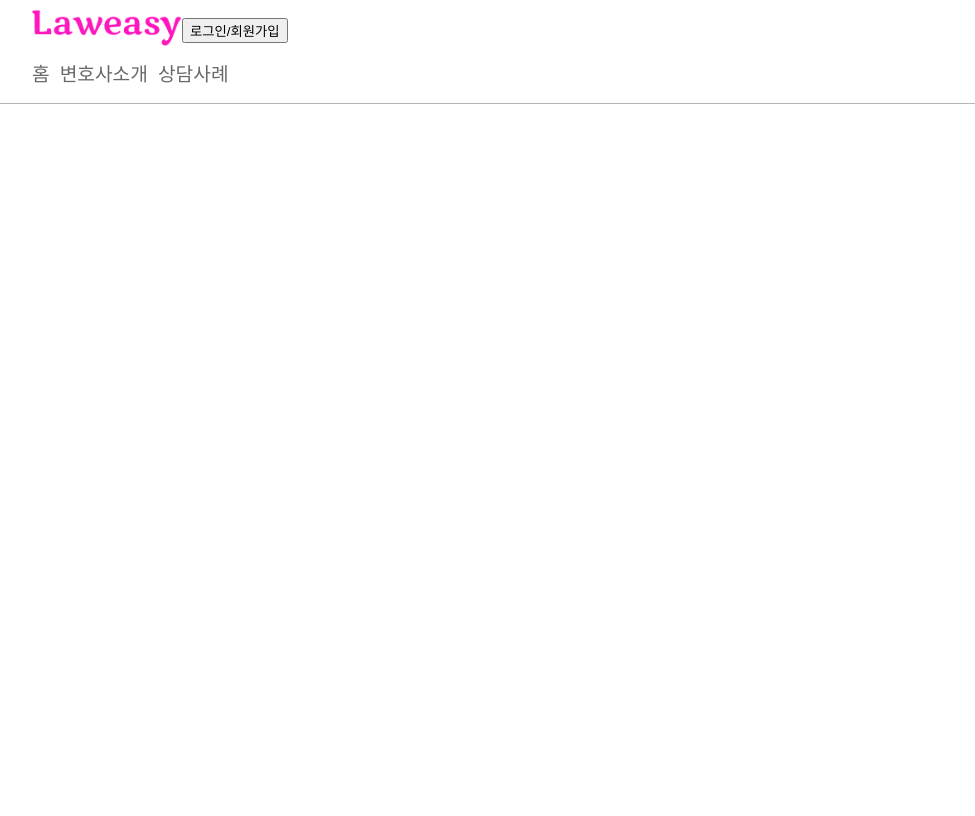
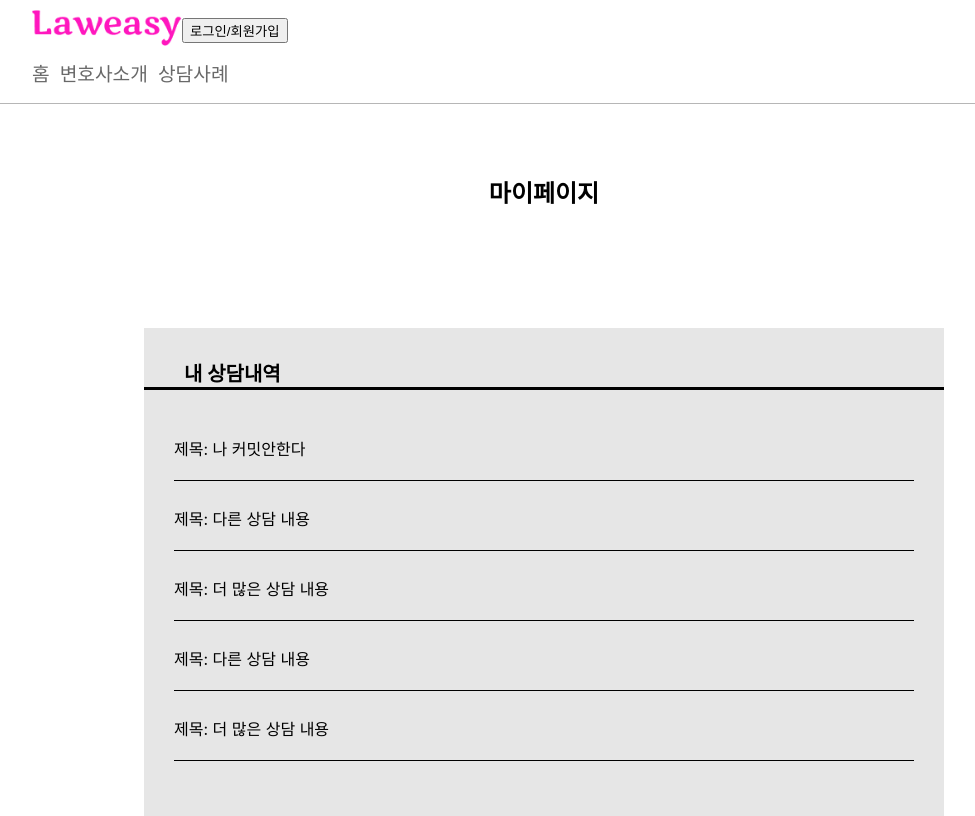
Before and after one commit to jodandan/hackathon_LawEasy, a React (Create React App) app in the folder umc-front/: page /myPage in a window 1280 px wide. Shown: the whole page, without its empty margins (96-1071 px from the left). Built offline with nearby package versions, Linux system fonts and the light colour scheme.

Commit message:
feat : 마이페이지 완성

```diff
--- a/umc-front/src/App.js
+++ b/umc-front/src/App.js
@@ -3,6 +3,7 @@ import { BrowserRouter as Router, Routes, Route } from 'react-router-dom';
 import Header from './components/layouts/Headerco.jsx';
 import Main from './pages/main/Main.jsx';
 import LawyerIntroduction from './pages/lawyer/LawyerPage.jsx';
+import MyProfile from './pages/mypage/MyProfile.jsx'
 import ListDetail from './pages/listDetail/ListDetailPage.jsx';
 import ListWrite from './pages/list/ListPage.jsx';
 
@@ -17,6 +18,7 @@ const App = () => {
       <Route path="/lawyer-introduction" element={<LawyerIntroduction/>} />
       <Route path="/listDetail" element={<ListDetail/>} />
       <Route path="/listWrite" element={<ListWrite/>} />
+      <Route path="/myPage" element={<MyProfile/>} />
 
       </Routes>
     </Router>
--- /dev/null
+++ b/umc-front/src/pages/mypage/MyProfile.jsx
@@ -0,0 +1,69 @@
+import Headerco from '../../components/layouts/Headerco.jsx';
+import React from "react";
+import styled from "styled-components";
+
+const HeaderUnder = styled.div`
+  margin-top: 50px;
+  display: flex;
+  justify-content: center;
+  align-items: center;
+`;
+
+const HistoryContainer = styled.div`
+  background: #E6E6E6;
+  height: 400px;
+  width: 800px; /* Increase the width */
+  text-align: center;
+  margin: auto;
+  margin-top: 100px;
+`;
+
+const MyConsult = styled.div`
+  font-size: 20px;
+  text-align: left;
+  border-bottom: 3px solid black;
+  font-weight: bold;
+  padding-left: 5%;
+  padding-top: 30px;
+`;
+
+const Container = styled.div`
+  background: #E6E6E6;
+  padding: 30px; /* Adjust the padding as needed */
+`;
+
+const Writinglist = styled.ul`
+  list-style-type: none;
+  padding: 0;
+`;
+
+const ListItem = styled.li`
+  border-bottom: 1px solid black;
+  margin-bottom: 25px;
+  padding-bottom: 20px;
+  text-align: left;
+`;
+
+function MyProfile() {
+  return (
+    <div>
+      <HeaderUnder>
+        <h2>마이페이지</h2>
+      </HeaderUnder>
+      <HistoryContainer>
+        <MyConsult>내 상담내역</MyConsult>
+        <Container>
+          <Writinglist>
+            <ListItem>제목: 나 커밋안한다</ListItem>
+            <ListItem>제목: 다른 상담 내용</ListItem>
+            <ListItem>제목: 더 많은 상담 내용</ListItem>
+            <ListItem>제목: 다른 상담 내용</ListItem>
+            <ListItem>제목: 더 많은 상담 내용</ListItem>
+          </Writinglist>
+        </Container>
+      </HistoryContainer>
+    </div>
+  );
+}
+
+export default MyProfile;
```
